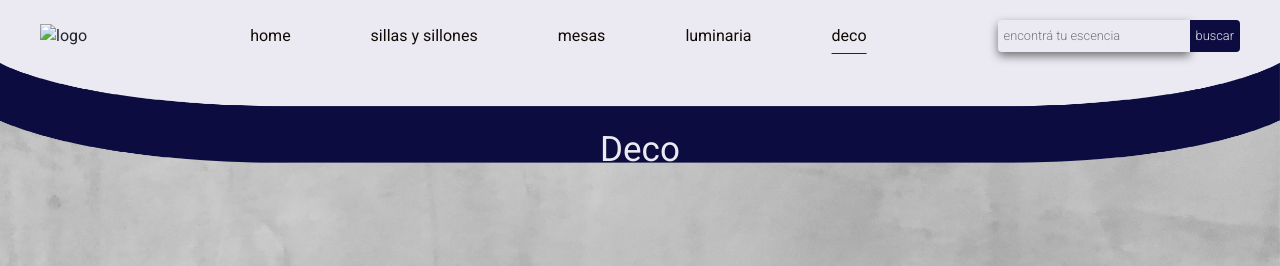
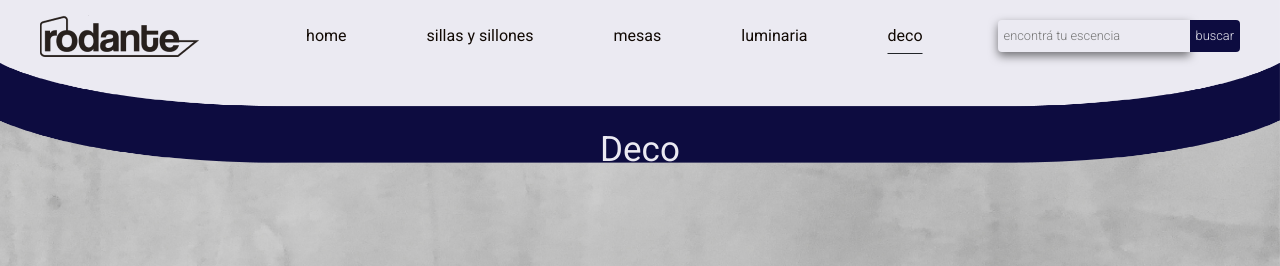
Before and after one commit to valentinbutassi/rodante2, a website: page pages/deco.html in a window 1280 px wide. Shown: the top 266 px of the page. Drawn offline with nearby package versions, Linux system fonts and the light colour scheme; files that its build step writes are made by us from their sources; the site is published under a folder, as on GitHub Pages, so addresses that start at the root find nothing.

Commit message:
4th-commit

```diff
--- a/pages/deco.html
+++ b/pages/deco.html
@@ -18,7 +18,7 @@
     <div class="background-section2"></div>
     <header>
         <nav class="navbar">
-            <a href="../index.html"><img src="/assets/Sin título-2 1.png" alt="logo" class="logo"></a>
+            <a href="../index.html"><img src="../assets/Sin título-2 1.png" alt="logo" class="logo"></a>
             <ul>
                 <li><a href="../index.html">home</a></li>
                 <li><a href="./sillas_y_sillones.html">sillas y sillones</a></li>
```
Also changed, not shown: index.html (+1 -1 lines), pages/luminaria.html (+1 -1 lines), pages/mesas.html (+1 -1 lines), pages/sillas_y_sillones.html (+1 -1 lines).
